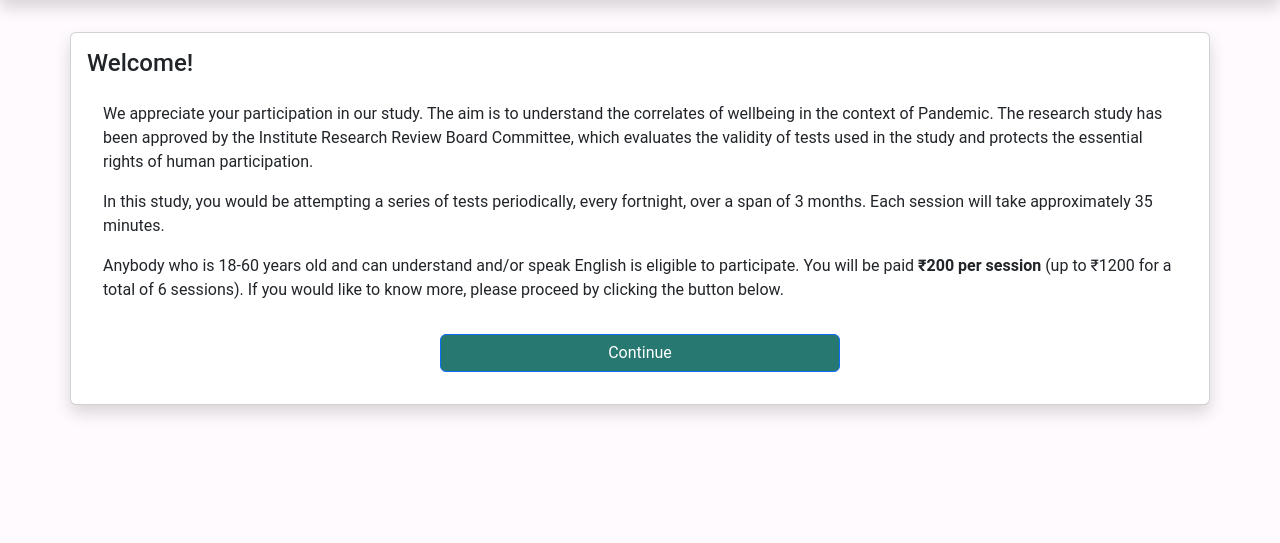
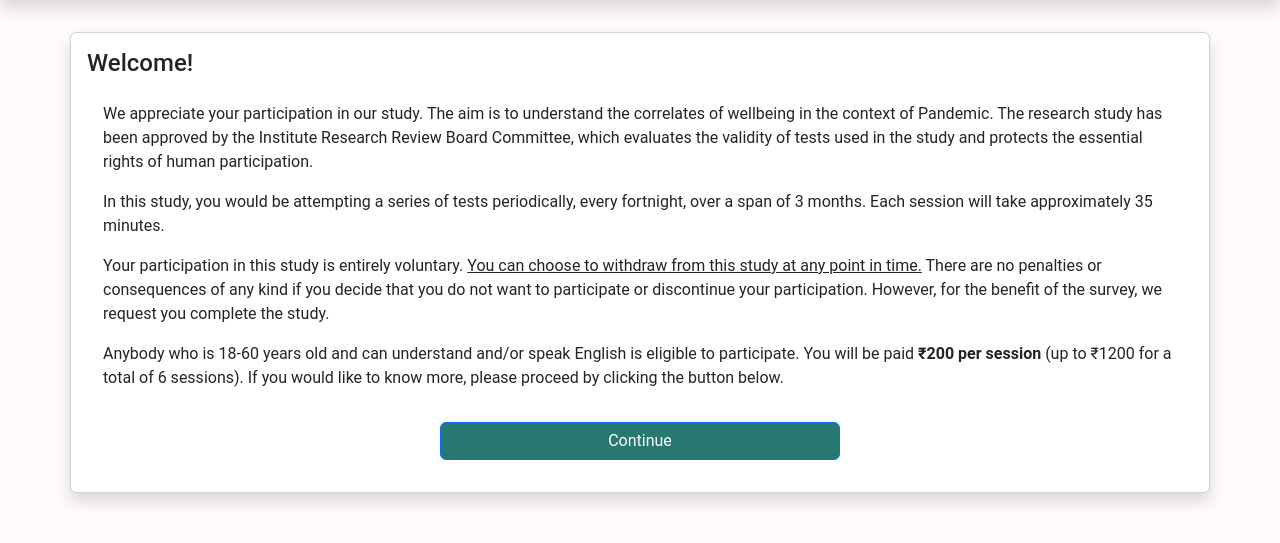
Before and after one commit to VivekPamnani/django-auth-app, a Django app: page /user/welcome/ in a window 1280 px wide. Shown: the part 48-591 px from the top of the page. Run offline with Django 4.2, Linux system fonts and the light colour scheme; some libraries are stand-ins or nearby versions.

Commit message:
updated landing page content

```diff
--- a/user/templates/user/welcome.html
+++ b/user/templates/user/welcome.html
@@ -30,6 +30,7 @@
                 <div class="card-body">
                     <p>We appreciate your participation in our study. The aim is to understand the correlates of wellbeing in the context of Pandemic. The research study has been approved by the Institute Research Review Board Committee, which evaluates the validity of tests used in the study and protects the essential rights of human participation. </p>
                     <p>In this study, you would be attempting a series of tests periodically, every fortnight, over a span of 3 months. Each session will take approximately 35 minutes.</p>
+                    <p>Your participation in this study is entirely voluntary. <u>You can choose to withdraw from this study at any point in time.</u> There are no penalties or consequences of any kind if you decide that you do not want to participate or discontinue your participation. However, for the benefit of the survey, we request you complete the study.</p>
                     <p>Anybody who is 18-60 years old and can understand and/or speak English is eligible to participate. You will be paid <b>₹200 per session</b> (up to ₹1200 for a total of 6 sessions). If you would like to know more, please proceed by clicking the button below.</p>
                 </div>
                 <div class="text-center">
```
